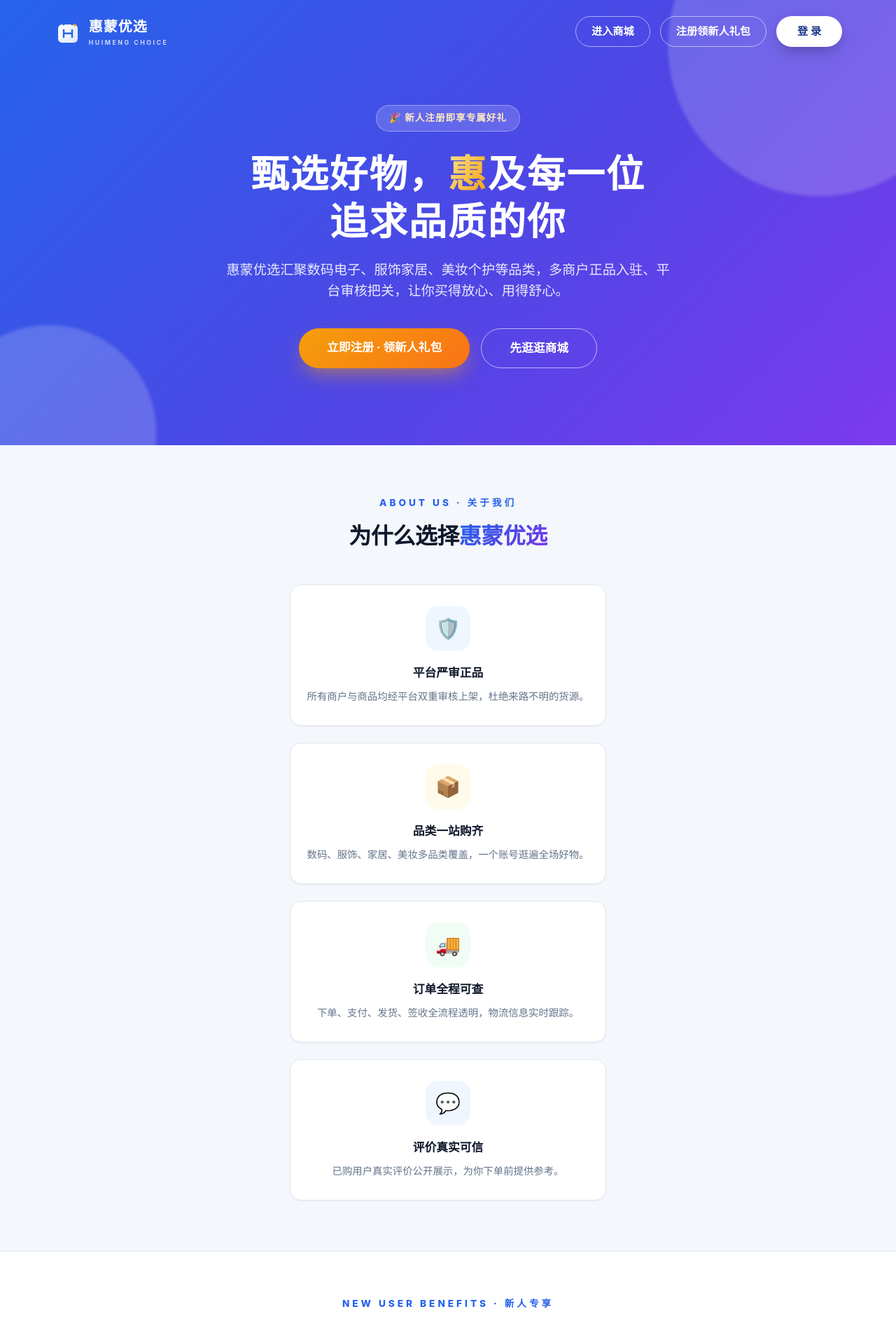
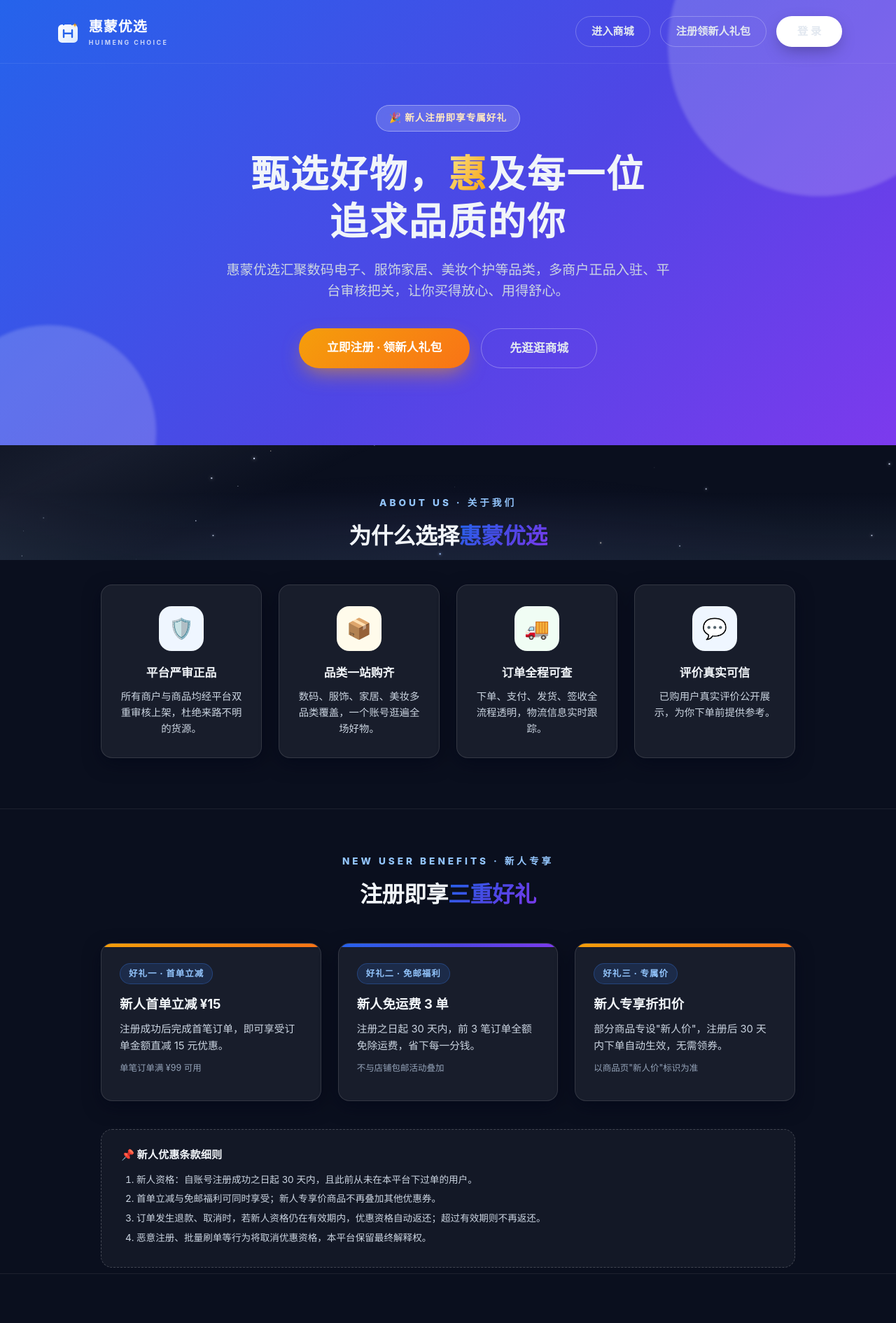
Before and after one commit to YIAnJs-shallow/hmyx.shop, a PHP site: page /welcome.php in a window 1280 px wide. Shown: the top 1890 px of the page at 70% size. Run offline with PHP 8.4, Linux system fonts and the light colour scheme.

Commit message:
新人页套用登录页深空模板：welcome.php加auth-page/welcome-page类+全屏sky-canvas(low密度)+welcome-content包裹，auth.css末尾追加.welcome-page专属区块(玻璃卡片/文字提亮/顶栏透明)未动旧规则，auth.css引用v=6→v=7联动破缓存，文案与PHP逻辑零改动，测试123项全过
Co-Authored-By: Claude Code <noreply@anthropic.com>

```diff
--- a/css/auth.css
+++ b/css/auth.css
@@ -385,3 +385,49 @@ body.auth-page {
         transition-duration: 300ms !important;
     }
 }
+
+/* ===== 新人页 welcome.php（套用深空模板，作用域 .welcome-page，不改上方任何旧规则） ===== */
+/* 画布定位：与登录页一致，fixed 铺满视口置于内容之下 */
+.welcome-page #sky-canvas { position: fixed; inset: 0; width: 100%; height: 100%; z-index: 0; display: block; }
+/* 内容整体抬升到天空层之上 */
+.welcome-content { position: relative; z-index: 1; }
+
+/* 顶栏透明化 */
+.welcome-page .landing-nav { background: transparent; border-bottom: 1px solid rgba(255, 255, 255, 0.08); }
+.welcome-page .landing-nav-actions a { color: #e2e8f0; }
+.welcome-page .btn-ghost-light { border: 1.5px solid rgba(255, 255, 255, 0.25); background: transparent; }
+.welcome-page .btn-ghost-light:hover { background: rgba(255, 255, 255, 0.1); border-color: #fff; }
+
+/* 文字提亮（h4/列表/small 一并补齐，避免深底深字） */
+.welcome-page h1, .welcome-page h2, .welcome-page h3 { color: #f1f5f9; }
+.welcome-page h4 { color: #f1f5f9; }
+.welcome-page p, .welcome-page .section-eyebrow, .welcome-page .muted { color: #cbd5e1; }
+.welcome-page .section-eyebrow { color: #93c5fd; }
+.welcome-page .feature-card p, .welcome-page .perk-card p { color: #cbd5e1; }
+.welcome-page .perk-card .perk-fine { color: #94a3b8; }
+.welcome-page .perk-terms { background: rgba(255, 255, 255, 0.04); border: 1px dashed rgba(255, 255, 255, 0.2); }
+.welcome-page .perk-terms h4 { color: #f1f5f9; }
+.welcome-page .perk-terms ol { color: #cbd5e1; }
+
+/* 卡片玻璃化（hover 变换沿用 style.css 原规则） */
+.welcome-page .feature-card, .welcome-page .perk-card {
+    background: rgba(255, 255, 255, 0.06);
+    border: 1px solid rgba(255, 255, 255, 0.12);
+    box-shadow: 0 8px 24px rgba(2, 6, 23, 0.5);
+}
+.welcome-page .perk-tag { color: #93c5fd; background: rgba(59, 130, 246, 0.15); border-color: rgba(59, 130, 246, 0.3); }
+.welcome-page .perk-card.cool .perk-tag { color: #93c5fd; background: rgba(59, 130, 246, 0.15); border-color: rgba(59, 130, 246, 0.3); }
+
+/* 深色分段交替底取消，由天空画布统一承载 */
+.welcome-page .landing-section-alt { background: transparent; border-block: 1px solid rgba(255, 255, 255, 0.08); }
+
+/* 按钮：主按钮深底白字可读保留；幽灵按钮改深底可读配色 */
+.welcome-page .btn-hero-ghost { color: #e2e8f0; border: 1.5px solid rgba(255, 255, 255, 0.3); background: transparent; }
+.welcome-page .btn-hero-ghost:hover { background: rgba(255, 255, 255, 0.1); border-color: #fff; }
+
+/* 页脚玻璃化，避免浅色横条打断深空观感 */
+.welcome-page .site-footer, .welcome-page footer {
+    background: transparent;
+    border-top: 1px solid rgba(255, 255, 255, 0.08);
+    color: #94a3b8;
+}
--- a/register.php
+++ b/register.php
@@ -122,7 +122,7 @@ if ($_SERVER['REQUEST_METHOD'] == 'POST') {
     <meta charset="UTF-8">
     <title>注册账号 - 惠蒙优选</title>
     <meta name="viewport" content="width=device-width, initial-scale=1.0">
-    <link rel="stylesheet" href="css/auth.css?v=6">
+    <link rel="stylesheet" href="css/auth.css?v=7">
 </head>
 <body class="auth-page">
     <div class="auth-wrap">
--- a/user_login.php
+++ b/user_login.php
@@ -73,7 +73,7 @@ if ($_SERVER['REQUEST_METHOD'] == 'POST') {
     <meta charset="UTF-8">
     <meta name="viewport" content="width=device-width, initial-scale=1.0">
     <title>账号登录 - 惠蒙优选</title>
-    <link rel="stylesheet" href="css/auth.css?v=6">
+    <link rel="stylesheet" href="css/auth.css?v=7">
 </head>
 <body class="auth-page">
     <div class="auth-wrap">
--- a/welcome.php
+++ b/welcome.php
@@ -12,8 +12,14 @@ $is_logged_in = isset($_SESSION['user_id']) || isset($_SESSION['username']);
     <meta name="viewport" content="width=device-width, initial-scale=1.0">
     <title>惠蒙优选 - 新人专享 · 开启品质购物之旅</title>
     <link rel="stylesheet" href="css/style.css">
+    <link rel="stylesheet" href="css/auth.css?v=7">
 </head>
-<body>
+<body class="auth-page welcome-page">
+
+    <!-- 深空天空画布：登录页同款，sky.js 靠 id 挂载（低密度 80 星/2 光带） -->
+    <canvas id="sky-canvas" data-density="low" aria-hidden="true"></canvas>
+
+    <div class="welcome-content">
 
     <!-- 顶部通栏导航：右上角为登录入口 -->
     <div class="landing-nav">
@@ -141,5 +147,7 @@ $is_logged_in = isset($_SESSION['user_id']) || isset($_SESSION['username']);
     <footer class="site-footer">
         <p>&copy; <?php echo date('Y'); ?> 惠蒙优选 All Rights Reserved. · 新人活动最终解释权归平台所有</p>
     </footer>
+    </div>
+    <script src="js/sky.js?v=9"></script>
 </body>
 </html>
```
